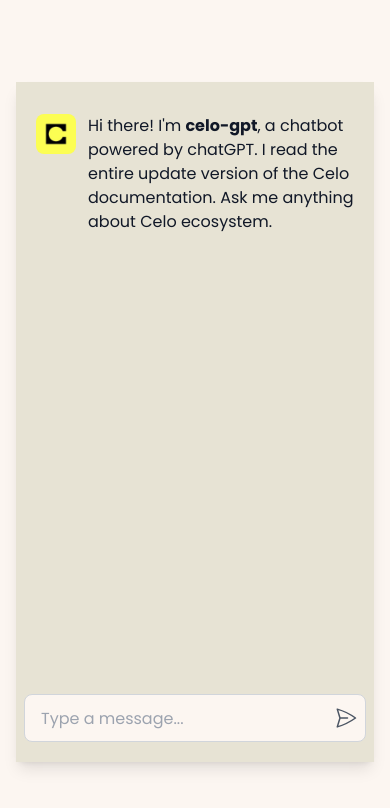
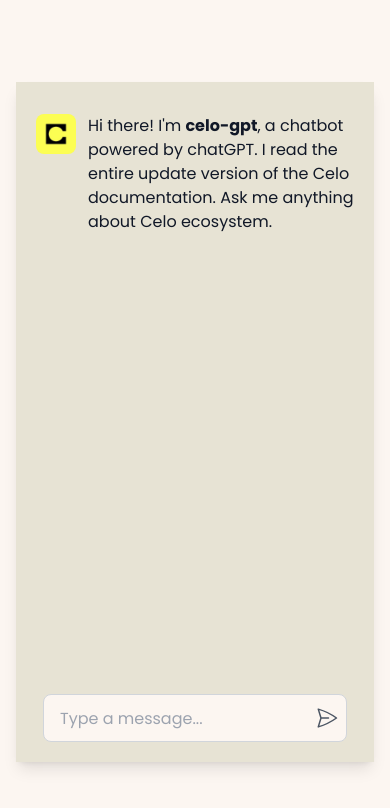
Before and after one commit to mbukeRepo/celo-gpt, a Next.js app: page / in a window 390 px wide. Shown: the top 808 px of the page. Built offline with nearby package versions, Linux system fonts and the light colour scheme.

Commit message:
feat: fix ui issue

```diff
--- a/pages/index.tsx
+++ b/pages/index.tsx
@@ -81,7 +81,7 @@ export default function Home() {
               </div>
             </div>
             <form
-              className="absolute px-2 flex bottom-5 max-w-md left-1/2 -translate-x-1/2 w-full"
+              className="absolute px-2 flex bottom-5 max-w-[320px] md:max-w-md left-1/2 -translate-x-1/2 w-full"
               onSubmit={(e) => {
                 setLoading(true);
                 sendMessage(e, message);
```
